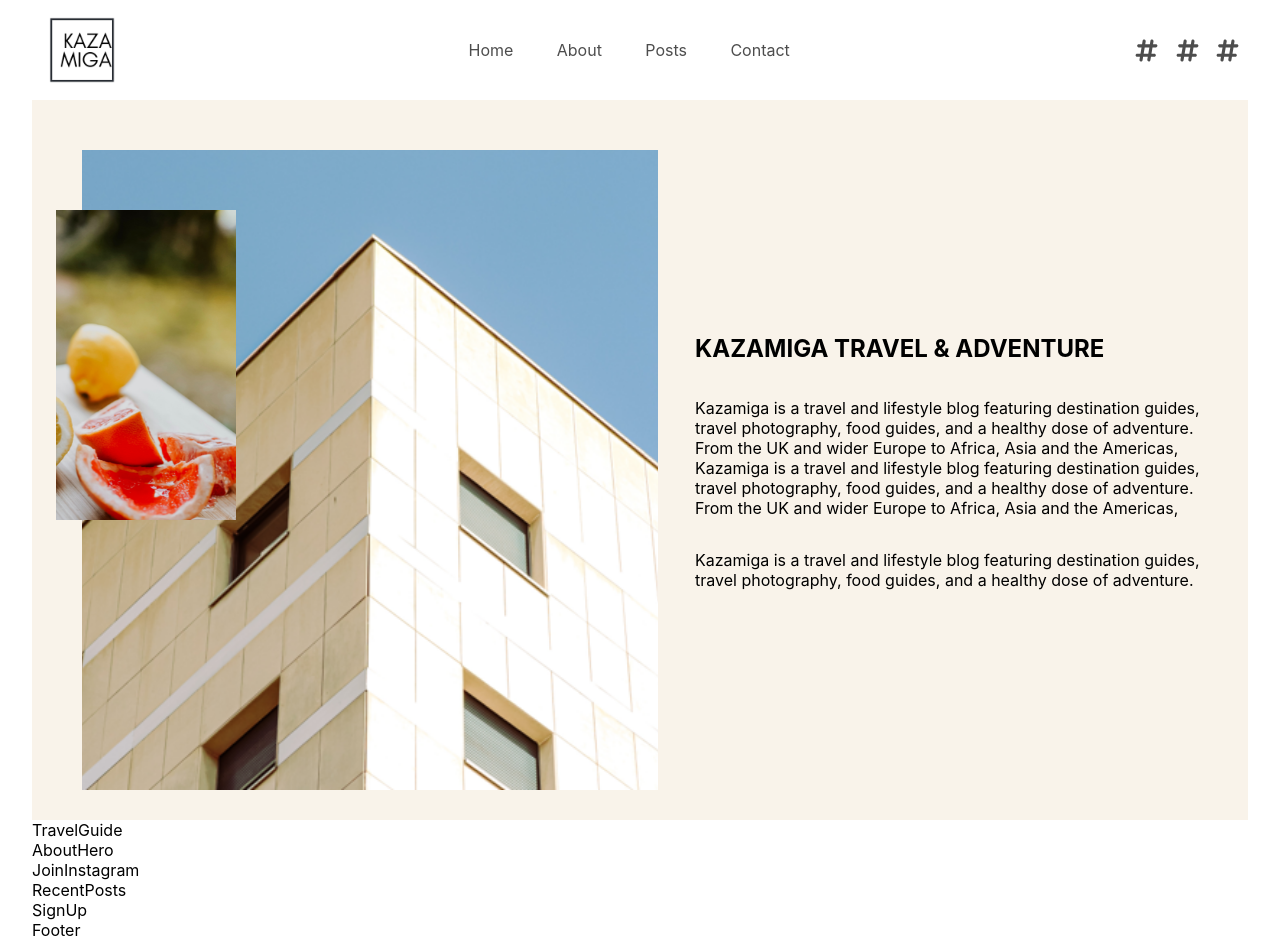
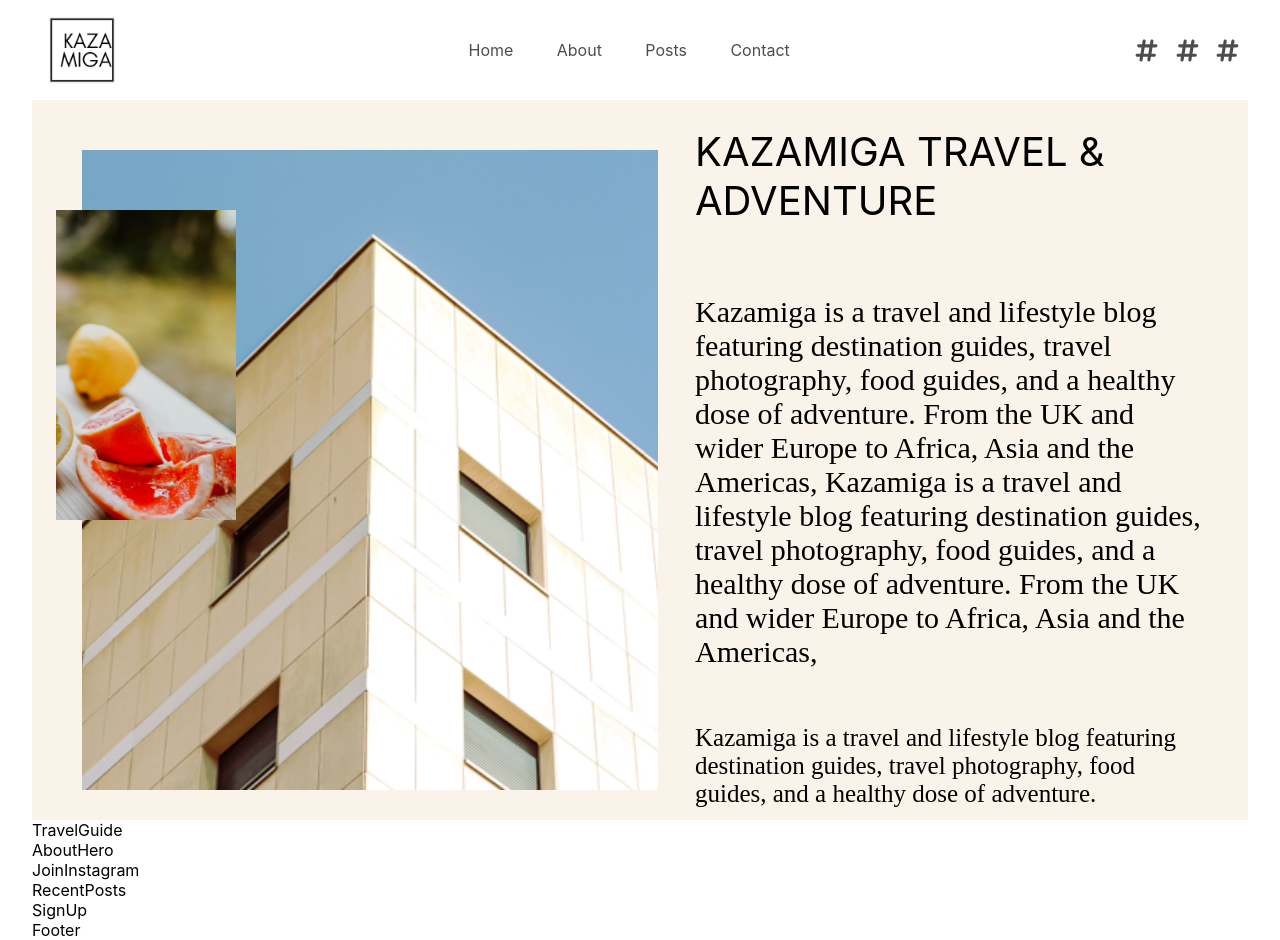
Before and after one commit to cdeluchi/kazamiga, a Next.js app: page / in a window 1280 px wide. Built offline with nearby package versions, Linux system fonts and the light colour scheme.

Commit message:
added font family

```diff
--- a/pages/_document.js
+++ b/pages/_document.js
@@ -34,6 +34,10 @@ class MyDocument extends Document {
       <Html>
         <Head>
           <link href="link to font" rel="../styles/globals.css" />
+          <link
+            href="https://fonts.googleapis.com/css2?family=Montserrat:wght@300;500&family=Playfair+Display&display=swap"
+            rel="../styles/globals.css"
+          />
         </Head>
         <body>
           <Main />
--- a/pages/components/Hero.js
+++ b/pages/components/Hero.js
@@ -15,8 +15,8 @@ const Hero = () => {
         <div className={classes.image2}></div>
       </div>
       <div className={classes.paragWrapper}>
-        <h2>KAZAMIGA TRAVEL & ADVENTURE</h2>
-        <p>
+        <p className={classes.paragTitle}>KAZAMIGA TRAVEL & ADVENTURE</p>
+        <p className={classes.parag1}>
           Kazamiga is a travel and lifestyle blog featuring destination guides,
           travel photography, food guides, and a healthy dose of adventure. From
           the UK and wider Europe to Africa, Asia and the Americas, Kazamiga is
@@ -24,7 +24,7 @@ const Hero = () => {
           photography, food guides, and a healthy dose of adventure. From the UK
           and wider Europe to Africa, Asia and the Americas,{" "}
         </p>
-        <p>
+        <p className={classes.parag2}>
           Kazamiga is a travel and lifestyle blog featuring destination guides,
           travel photography, food guides, and a healthy dose of adventure.{" "}
         </p>
@@ -57,6 +57,18 @@ const useStyles = createUseStyles({
     marginLeft: 100,
     marginRight: 40,
   },
+  paragTitle: {
+    fontSize: 40,
+  },
+  parag1: {
+    fontSize: 30,
+    fontFamily: "Playfair Display",
+    fontWeight: "lighter",
+  },
+  parag2: {
+    fontSize: 25,
+    fontFamily: "Playfair Display",
+  },
   title: {},
   image1: {
     position: "absolute",
--- a/styles/globals.css
+++ b/styles/globals.css
@@ -2,8 +2,9 @@ html,
 body {
   padding: 0;
   margin: 0;
-  font-family: Montserrat, -apple-system, BlinkMacSystemFont, Segoe UI, Roboto,
-    Oxygen, Ubuntu, Cantarell, Fira Sans, Droid Sans, Helvetica Neue, sans-serif;
+  font-family: Montserrat, Source Serif Pro, Playfair Display, -apple-system,
+    BlinkMacSystemFont, Segoe UI, Roboto, Oxygen, Ubuntu, Cantarell, Fira Sans,
+    Droid Sans, Helvetica Neue, sans-serif;
 }
 
 a {
```
